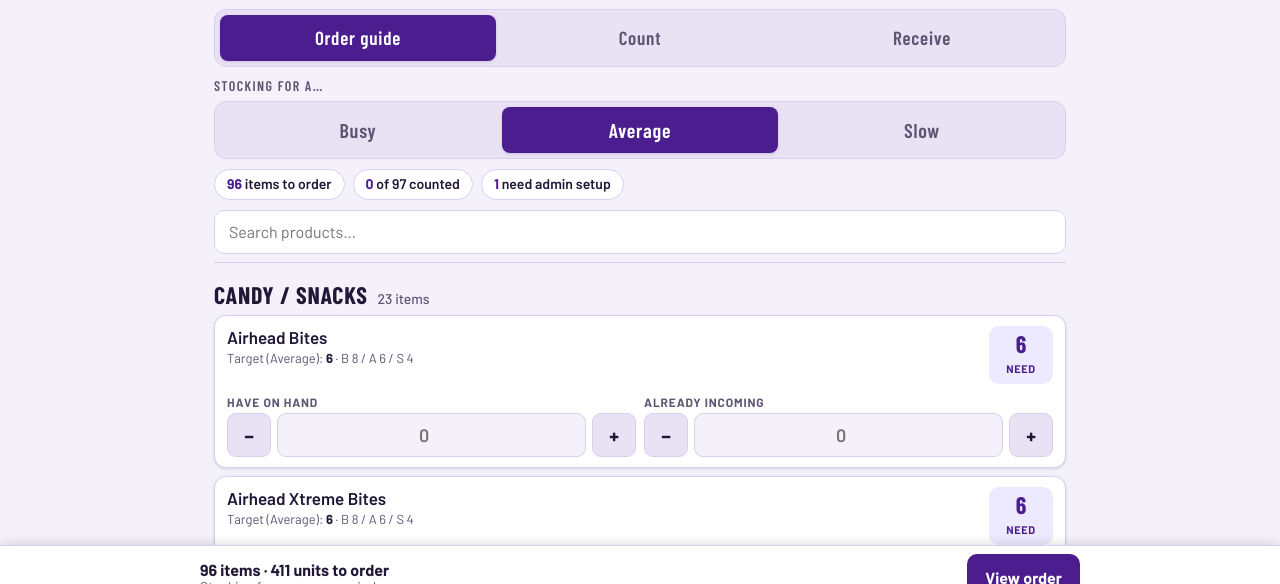
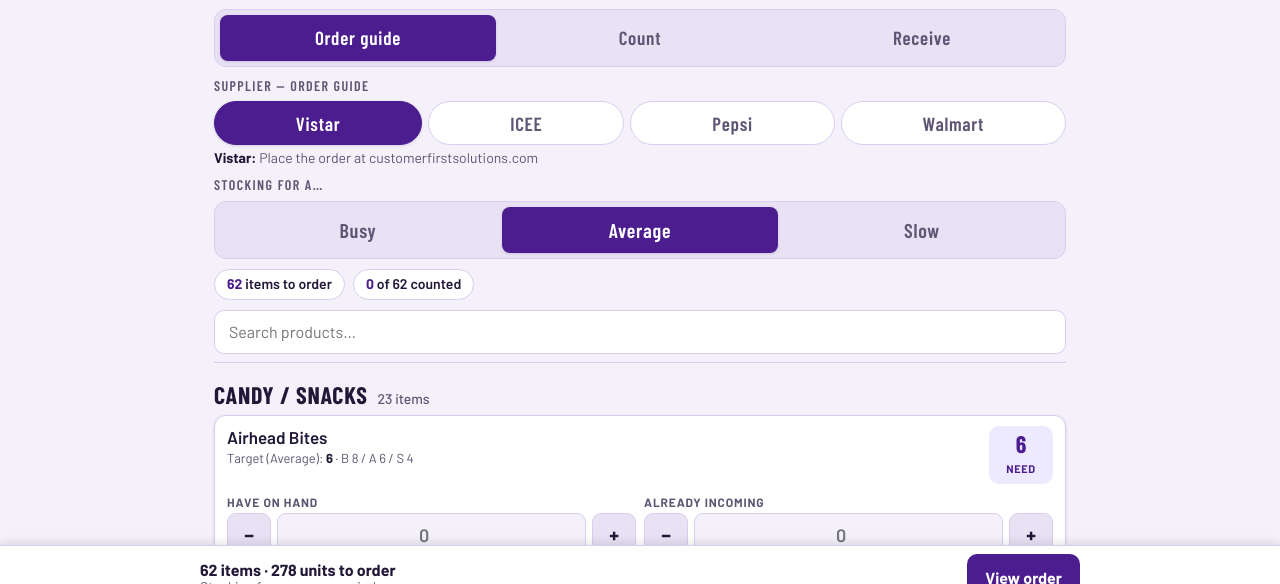
Before and after one commit to Wildfire2311/vip-cinemas-inventory-tracker, a plain HTML site: page index.html in a window 1280 px wide. Shown: the part 190-774 px from the top of the page. Drawn offline with nearby package versions, Linux system fonts and the light colour scheme.

Commit message:
Add supplier selector tabs (Vistar/ICEE/Pepsi/Walmart) to Order guide + Receive

```diff
--- a/index.html
+++ b/index.html
@@ -344,6 +344,24 @@
       }
       .tabs button[aria-pressed="true"] { background: var(--accent); color: var(--accent-ink); box-shadow: var(--shadow); }
 
+      /* Supplier selector tabs (Order guide + Receive) */
+      .sup-tabs { display: flex; flex-wrap: wrap; gap: 6px; margin-bottom: 2px; }
+      .sup-tabs button {
+        flex: 1 1 auto;
+        border: 1px solid var(--line); border-radius: 999px;
+        background: var(--surface); color: var(--ink-soft);
+        font-family: "Barlow Condensed", sans-serif; font-size: 19px; font-weight: 600;
+        letter-spacing: .04em; min-height: 44px; padding: 6px 14px; cursor: pointer;
+      }
+      .sup-tabs button[aria-pressed="true"] {
+        background: var(--accent); border-color: var(--accent);
+        color: var(--accent-ink); box-shadow: var(--shadow);
+      }
+      .sup-info { font-size: 14px; color: var(--ink-soft); margin: 4px 0 8px; }
+      .sup-info b { color: var(--ink); }
+      #countView .stepper button, #countView .stepper input { scroll-margin-top: 300px; }
+      #receiveView .stepper button, #receiveView .stepper input { scroll-margin-top: 250px; }
+
       /* Thursday count view */
       #thursdayView { display: none; }
       body.show-thursday #thursdayView { display: block; }
@@ -473,6 +491,9 @@
 
       <div id="countView">
         <div class="sticky">
+          <div class="mode-label">Supplier — order guide</div>
+          <div class="sup-tabs" id="guideSupTabs" role="group" aria-label="Supplier"></div>
+          <p class="sup-info" id="guideSupInfo"></p>
           <div class="mode-label">Stocking for a…</div>
           <div class="modes" role="group" aria-label="Stocking mode">
             <button type="button" data-mode="busy" aria-pressed="false">Busy</button>
@@ -552,6 +573,9 @@
       <div id="receiveView">
         <div class="sticky">
           <div class="mode-label">Receiving — deliveries into stock</div>
+          <div class="mode-label" style="margin-top:2px;">Supplier</div>
+          <div class="sup-tabs" id="recvSupTabs" role="group" aria-label="Supplier"></div>
+          <p class="sup-info" id="recvSupInfo"></p>
           <div class="summary">
             <span class="chip"><strong id="rcvCount">0</strong> receipts this session</span>
             <span class="chip"><strong id="rcvItems">0</strong> products restocked</span>
@@ -675,8 +699,49 @@
       var SUPPLIER_INFO = {
         "Vistar": "Place the order at customerfirstsolutions.com",
         "ICEE": "Monthly order — email servicecall@icee.com and cc Josh; provide our address when asked",
-        "Pepsi": "Input all information on the Pepsi Portal"
+        "Pepsi": "Input all information on the Pepsi Portal",
+        "Walmart": "Order from Walmart, not Vistar"
       };
+      var SUPPLIER_ORDER = ["Vistar", "ICEE", "Pepsi", "Walmart", "Other"];
+      var guideSupplier = "Vistar";
+      var recvSupplier = "Vistar";
+
+      // A product's supplier: a per-product supplier (e.g. Hot Dog Buns
+      // from Walmart) wins over its category's supplier.
+      function effSupplier(p) {
+        return (p.opts && p.opts.supplier) || p.supplier || "Other";
+      }
+
+      // Build the supplier tab row for one view: only suppliers that
+      // actually have items in that view, in the fixed order.
+      function supTabsHtml(present, selected) {
+        return SUPPLIER_ORDER.filter(function (s) { return present[s]; }).map(function (s) {
+          return '<button type="button" data-sup="' + esc(s) + '" aria-pressed="' +
+            (s === selected ? "true" : "false") + '">' + esc(s) + '</button>';
+        }).join("");
+      }
+
+      function renderGuideSupTabs() {
+        var present = {};
+        products.forEach(function (p) { present[effSupplier(p)] = true; });
+        if (!present[guideSupplier]) {
+          guideSupplier = SUPPLIER_ORDER.filter(function (s) { return present[s]; })[0];
+        }
+        var box = document.getElementById("guideSupTabs");
+        box.innerHTML = supTabsHtml(present, guideSupplier);
+        var btns = box.querySelectorAll("button");
+        for (var i = 0; i < btns.length; i++) {
+          btns[i].addEventListener("click", function (e) {
+            guideSupplier = e.currentTarget.getAttribute("data-sup");
+            render();
+            window.scrollTo(0, 0);
+          });
+        }
+        var info = document.getElementById("guideSupInfo");
+        var text = SUPPLIER_INFO[guideSupplier] || "";
+        info.innerHTML = text ? "<b>" + esc(guideSupplier) + ":</b> " + esc(text) : "";
+        info.classList.toggle("hidden", !text);
+      }
 
       function fmt(n) {
         if (n === null || n === undefined) return "—";
@@ -707,12 +772,14 @@
       }
 
       function render() {
+        renderGuideSupTabs();
         var main = document.getElementById("catalog");
         var q = document.getElementById("search").value.trim().toLowerCase();
         var html = "";
         CATS.forEach(function (cat) {
           var rows = products.filter(function (p) {
-            return p.cat === cat.name && (!q || p.name.toLowerCase().indexOf(q) !== -1);
+            return p.cat === cat.name && effSupplier(p) === guideSupplier &&
+              (!q || p.name.toLowerCase().indexOf(q) !== -1);
           });
           if (!rows.length) return;
           html += '<section class="cat"><h2>' + esc(cat.name) +
@@ -820,7 +887,7 @@
       }
 
       function orderItems() {
-        return products.map(function (p) {
+        return products.filter(function (p) { return effSupplier(p) === guideSupplier; }).map(function (p) {
           var c = calc(p);
           return { p: p, c: c };
         }).filter(function (x) { return x.c.status === "ok" && x.c.need > 0; });
@@ -828,11 +895,12 @@
 
       function updateSummary() {
         var items = orderItems();
-        var counted = products.filter(function (p) { return p.have !== null; }).length;
-        var unset = products.filter(function (p) { return calc(p).status === "unset"; }).length;
+        var scope = products.filter(function (p) { return effSupplier(p) === guideSupplier; });
+        var counted = scope.filter(function (p) { return p.have !== null; }).length;
+        var unset = scope.filter(function (p) { return calc(p).status === "unset"; }).length;
         document.getElementById("sumNeed").textContent = items.length;
         document.getElementById("sumCounted").textContent = counted;
-        document.getElementById("sumTotal").textContent = products.length;
+        document.getElementById("sumTotal").textContent = scope.length;
         document.getElementById("sumUnset").classList.toggle("hidden", unset === 0);
         document.getElementById("sumUnsetN").textContent = unset;
         if (currentView() !== "thursday" && currentView() !== "receive") {
@@ -851,7 +919,7 @@
         var body = document.getElementById("orderBody");
         var now = new Date();
         document.getElementById("orderMeta").textContent =
-          "VIP Cinemas · Stocking for: " + MODES[state.mode] + " · " +
+          "VIP Cinemas · " + guideSupplier + " order · Stocking for: " + MODES[state.mode] + " · " +
           now.toLocaleDateString() + " " + now.toLocaleTimeString([], { hour: "numeric", minute: "2-digit" });
         if (!items.length) {
           body.innerHTML = '<div class="empty">Nothing needs ordering at the ' + MODES[state.mode] +
@@ -860,12 +928,12 @@
         }
         var html = "";
         var suppliers = [];
-        items.forEach(function (x) { if (suppliers.indexOf(x.p.supplier) === -1) suppliers.push(x.p.supplier); });
+        items.forEach(function (x) { if (suppliers.indexOf(effSupplier(x.p)) === -1) suppliers.push(effSupplier(x.p)); });
         suppliers.forEach(function (sup) {
           html += '<div class="order-sup">' + esc(sup) + ' order</div>' +
             '<p class="order-sup-note">' + esc(SUPPLIER_INFO[sup] || "") + '</p>';
           CATS.forEach(function (cat) {
-            var rows = items.filter(function (x) { return x.p.cat === cat.name && x.p.supplier === sup; });
+            var rows = items.filter(function (x) { return x.p.cat === cat.name && effSupplier(x.p) === sup; });
             if (!rows.length) return;
             html += '<div class="order-cat">' + esc(cat.name) + '</div><table class="order">';
             rows.forEach(function (x) {
@@ -875,7 +943,7 @@
             html += "</table>";
           });
         });
-        var held = products.filter(function (p) { return calc(p).status === "hold"; });
+        var held = products.filter(function (p) { return calc(p).status === "hold" && effSupplier(p) === guideSupplier; });
         if (held.length) {
           html += '<div class="note warn" style="margin-top:16px;">Held off this order: ' +
             held.map(function (p) { return esc(p.name); }).join(", ") +
@@ -887,11 +955,11 @@
       function orderText() {
         var items = orderItems();
         var suppliers = [];
-        items.forEach(function (x) { if (suppliers.indexOf(x.p.supplier) === -1) suppliers.push(x.p.supplier); });
+        items.forEach(function (x) { if (suppliers.indexOf(effSupplier(x.p)) === -1) suppliers.push(effSupplier(x.p)); });
         var blocks = suppliers.map(function (sup) {
           var lines = ["VIP CINEMAS — " + sup.toUpperCase() + " ORDER", "Stocking for: " + MODES[state.mode], ""];
           var lastCat = "";
-          items.filter(function (x) { return x.p.supplier === sup; }).forEach(function (x) {
+          items.filter(function (x) { return effSupplier(x.p) === sup; }).forEach(function (x) {
             if (x.p.cat !== lastCat) { lastCat = x.p.cat; lines.push(lastCat.toUpperCase()); }
             lines.push("  " + x.p.name + " — " + fmt(x.c.need) + (x.c.cases ? " (" + x.c.cases + " cases × 4)" : ""));
           });
@@ -1444,7 +1512,7 @@
         }
         if (!spec) spec = { kind: "cases" };
         recvItems.push({
-          pid: p.id, name: p.name, cat: p.cat, supplier: p.supplier, kind: spec.kind,
+          pid: p.id, name: p.name, cat: p.cat, supplier: (p.opts && p.opts.supplier) || p.supplier, kind: spec.kind,
           perBox: spec.perBox, perSleeve: spec.perSleeve, noSleeve: !!spec.noSleeve,
           gal: spec.gal, divisor: spec.divisor || null, portionsPer: spec.portionsPer || null,
           convNote: spec.convNote || null,
@@ -1549,13 +1617,37 @@
           '<div style="margin-top:10px;"><button type="button" class="btn primary sm add-recv">Record received</button></div></div>';
       }
 
+      function renderRecvSupTabs() {
+        var present = {};
+        recvItems.forEach(function (r) { present[r.supplier || "Other"] = true; });
+        if (!present[recvSupplier]) {
+          recvSupplier = SUPPLIER_ORDER.filter(function (s) { return present[s]; })[0];
+        }
+        var box = document.getElementById("recvSupTabs");
+        box.innerHTML = supTabsHtml(present, recvSupplier);
+        var btns = box.querySelectorAll("button");
+        for (var i = 0; i < btns.length; i++) {
+          btns[i].addEventListener("click", function (e) {
+            recvSupplier = e.currentTarget.getAttribute("data-sup");
+            renderRecv();
+            window.scrollTo(0, 0);
+          });
+        }
+        var info = document.getElementById("recvSupInfo");
+        var text = SUPPLIER_INFO[recvSupplier] || "";
+        info.innerHTML = text ? "<b>" + esc(recvSupplier) + ":</b> " + esc(text) : "";
+        info.classList.toggle("hidden", !text);
+      }
+
       function renderRecv() {
+        renderRecvSupTabs();
         var main = document.getElementById("recvCatalog");
         var q = document.getElementById("recvSearch").value.trim().toLowerCase();
         var html = "";
         CATS.forEach(function (cat) {
           var rows = recvItems.filter(function (r) {
-            return r.cat === cat.name && (!q || r.name.toLowerCase().indexOf(q) !== -1);
+            return r.cat === cat.name && (r.supplier || "Other") === recvSupplier &&
+              (!q || r.name.toLowerCase().indexOf(q) !== -1);
           });
           if (!rows.length) return;
           html += '<section class="cat"><h2>' + esc(cat.name) +
```
